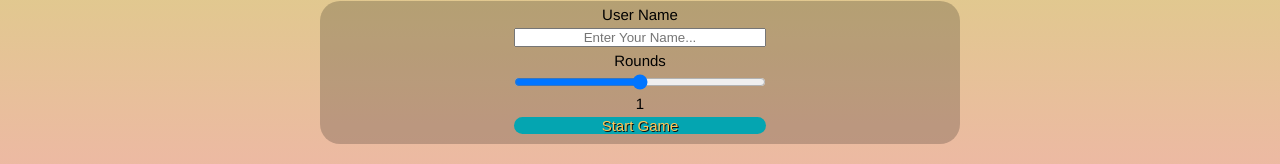
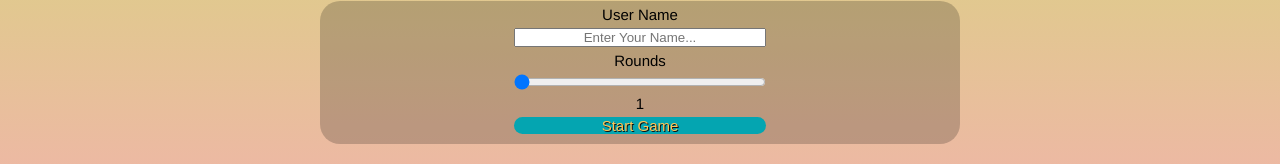
Before and after one commit to mreleftheros/rock-paper-scissors-1.0, a plain HTML site: page index.html in a window 1280 px wide. Shown: the part 474-638 px from the top of the page. Drawn offline with Linux system fonts and the light colour scheme.

Commit message:
change input value

```diff
--- a/index.html
+++ b/index.html
@@ -50,7 +50,7 @@
     <label for="userName">User Name</label>
     <input type="text" id="userName" name="userName" maxlength="12" placeholder="Enter Your Name..." required>
     <label for="totalRounds">Rounds</label>
-    <input type="range" min=1 max=5 id="totalRounds" name="totalRounds">
+    <input type="range" min=1 max=5 value="1" id="totalRounds" name="totalRounds">
     <span id="totalRoundsValue">1</span>
     <button class="new-btn" type="submit">Start Game</button>
   </form>
```
